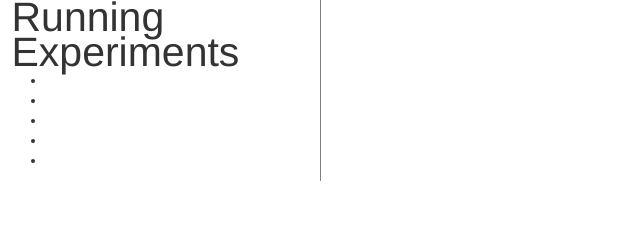
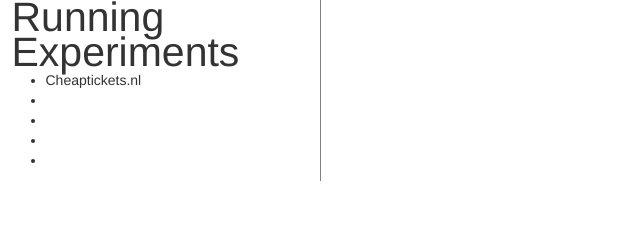
Before and after one commit to lucasdashboard/Optimizely-Dashboard, a plain HTML site: page src/index.html in a window 1280 px wide. Shown: the part 171-411 px from the top of the page, 319-959 px from the left. Drawn offline with Linux system fonts and the light colour scheme.

Commit message:
Update index.html

```diff
--- a/src/index.html
+++ b/src/index.html
@@ -32,7 +32,7 @@
 
                               <div class="row">
                               <ul>
-                                <li></li>
+                                <li>Cheaptickets.nl</li>
                                 <li></li>
                                 <li></li>
                                 <li></li>
```
